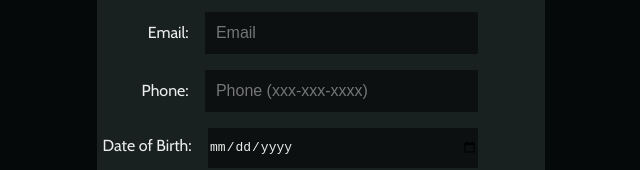
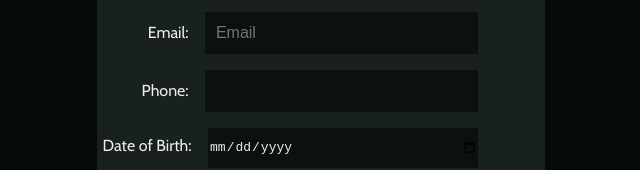
Before and after one commit to Adam759/362-lab2, a plain HTML site: page index.html in a window 1280 px wide. Shown: the part 270-440 px from the top of the page, without its empty margins (319-959 px from the left). Drawn offline with nearby package versions, Linux system fonts and the light colour scheme.

Commit message:
Fixed issues with tel input

```diff
--- a/index.html
+++ b/index.html
@@ -22,7 +22,7 @@
       </div>
 
       <div id="phone" class="entry_container">
-        <label>Phone:  </label><input class="entry" type="tell" placeholder="  Phone (xxx-xxx-xxxx)" name="phone_field"/>
+        <label>Phone:  </label><input class="entry" type="tel" name="phone_field"/>
       </div>
 
       <div id="dob" class="entry_container">
```
